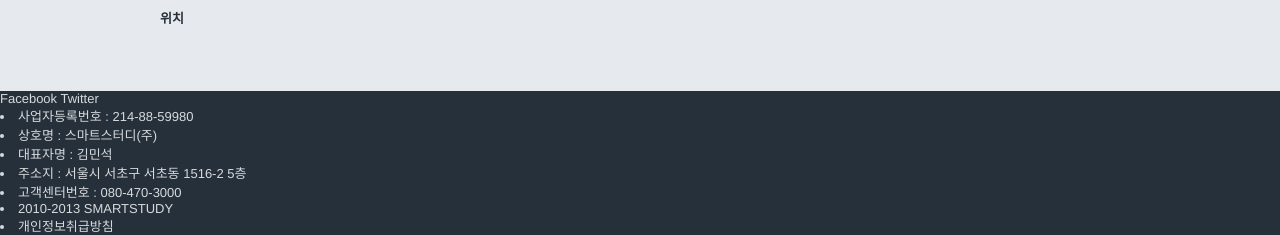
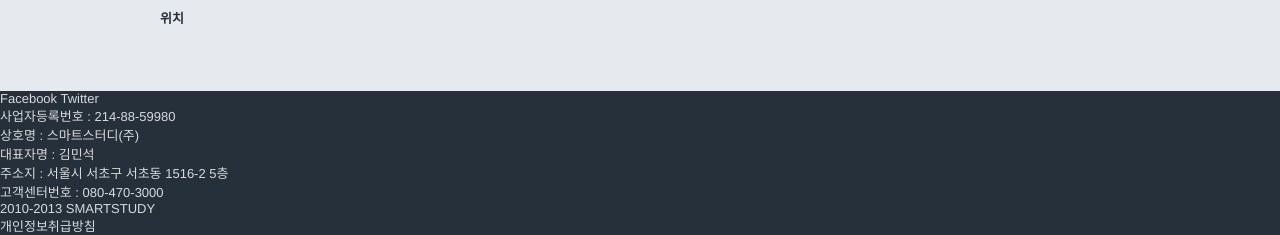
Before and after one commit to smartstudy/smartstudy, a Django app: page / in a window 1280 px wide. Shown: the part 1765-2000 px from the top of the page. Run offline with Django 3.2, Linux system fonts and the light colour scheme; data comes from the database, SQL or seed files in the repository; parts of the project's set-up code (start-up, migrations or seed data) failed here and were passed over.

Commit message:
Shape up footer

```diff
--- a/smartstudy/static/css/home.css
+++ b/smartstudy/static/css/home.css
@@ -33,3 +33,13 @@
 section:nth-child(2n+1) {
   background-color: #ddd;
 }
+
+footer .social {
+}
+
+footer .info {
+}
+
+footer .info li {
+    list-style: none;
+}
--- a/smartstudy/templates/footer.html
+++ b/smartstudy/templates/footer.html
@@ -1,10 +1,9 @@
 <footer>
-    <div class="sections">
-        <div class="social section">
+    <div class="social">
         <a href="https://www.facebook.com/SmartStudyKR">Facebook</a>
         <a href="https://twitter.com/smartstudy_kr">Twitter</a>
     </div>
-        <div class="info section">
+    <div class="info">
         <li>사업자등록번호 : 214-88-59980</li>
         <li>상호명 : 스마트스터디(주)</li>
         <li>대표자명 : 김민석</li>
@@ -13,5 +12,4 @@
         <li>2010-{% now 'Y' %} SMARTSTUDY</li>
         <li><a href="/privacy">개인정보취급방침</a></li>
     </div>
-    </div>
 </footer>
```
Lines whose indentation alone changed are shown as unchanged.
